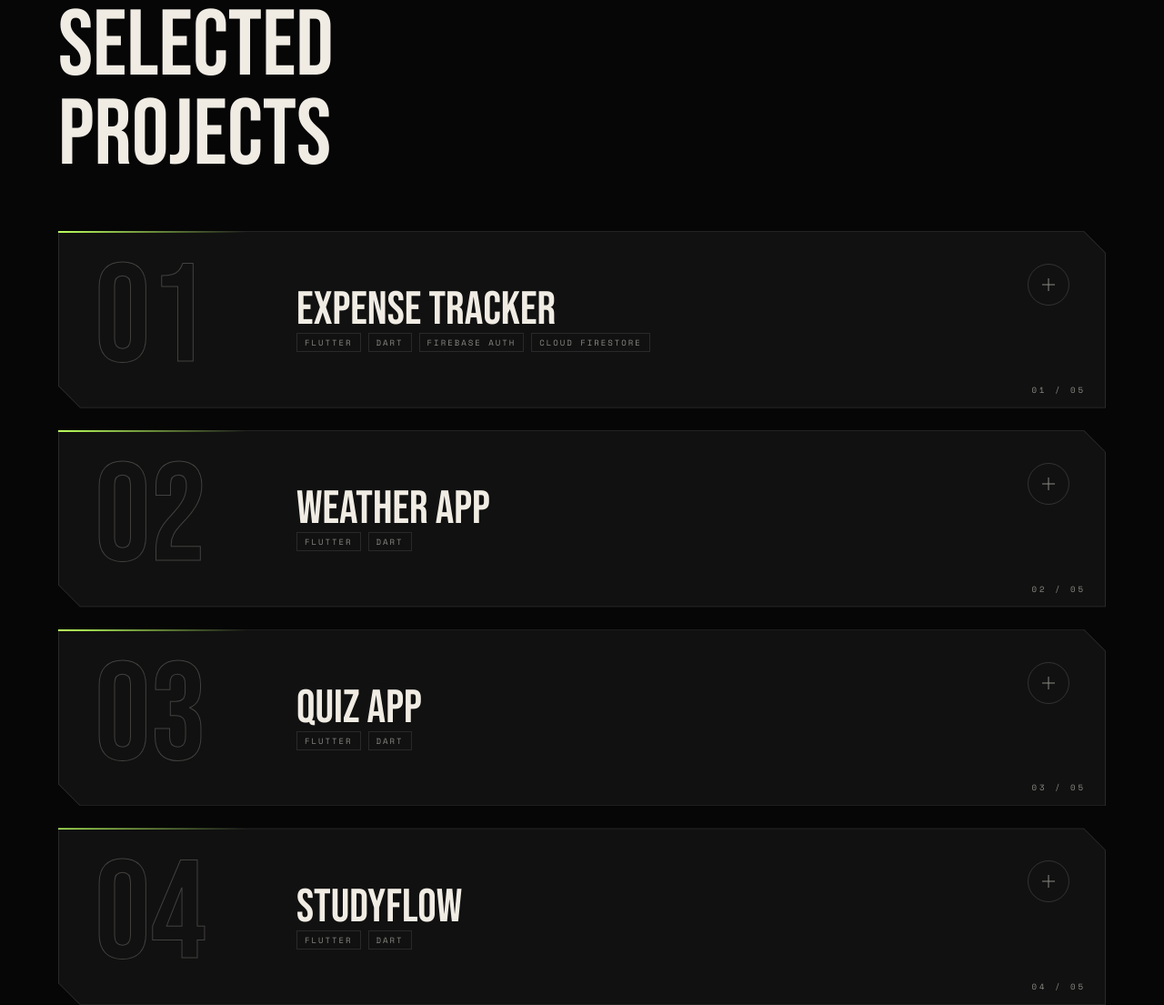
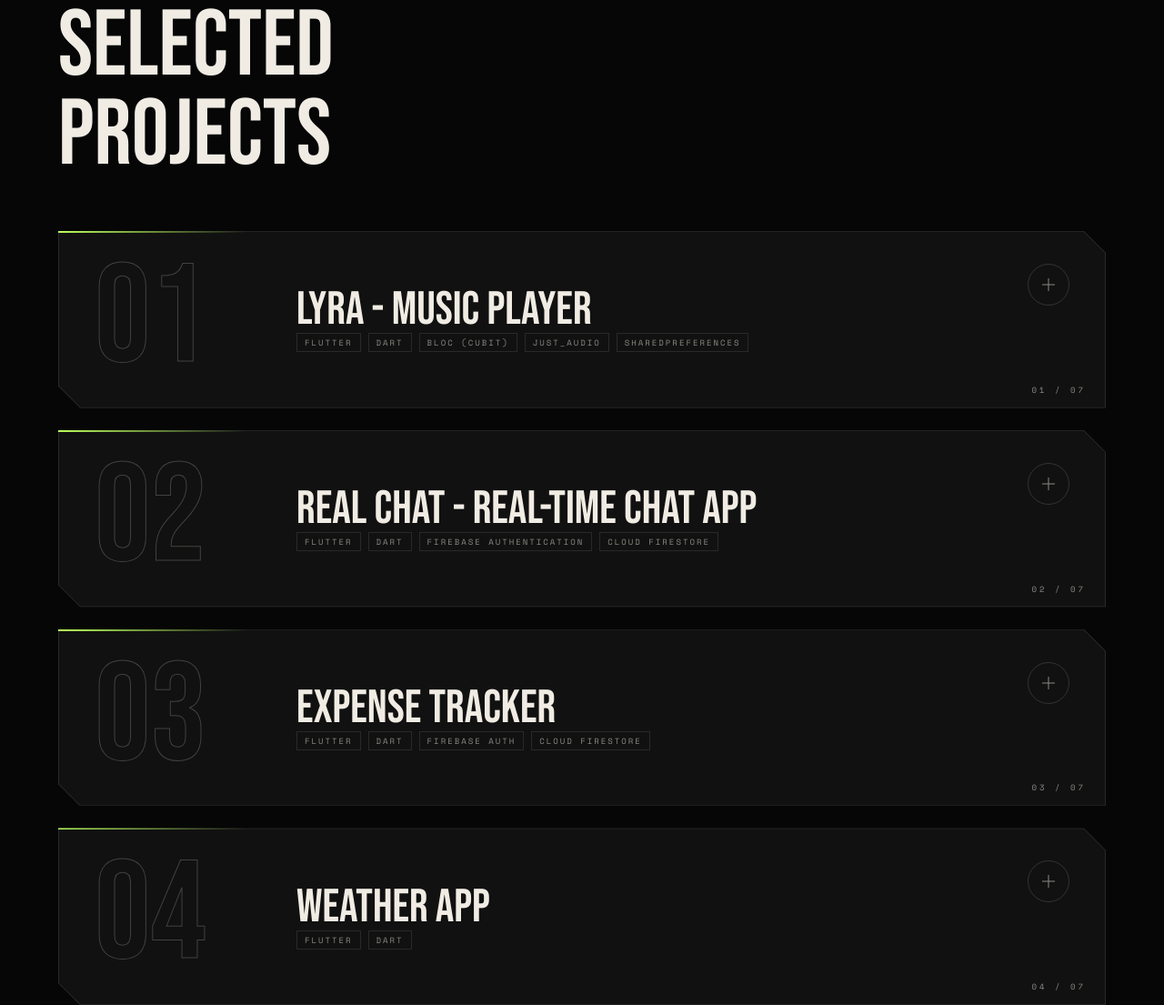
Before and after one commit to MUfoysal/portfolio, a plain HTML site: page index.html in a window 1280 px wide. Shown: the part 2684-3789 px from the top of the page at 91% size. Drawn offline with nearby package versions, Linux system fonts and the light colour scheme; animation ran at ten frames a second.

Commit message:
feat: add Real Chat and LYRA to portfolio projects

```diff
--- a/index.html
+++ b/index.html
@@ -846,7 +846,20 @@ safe(function(){
 });
 
 const projects=[
-
+{
+  title: 'LYRA - Music Player',
+  description: 'An offline music player built with Flutter and Dart, featuring a premium dark UI, local music playback, favorites, search, and a personalized music library.',
+  tags: ['Flutter', 'Dart', 'Bloc (Cubit)', 'just_audio', 'SharedPreferences'],
+  github: 'https://github.com/MUfoysal/lyra',
+  live: ''
+},
+{
+  title: 'Real Chat - Real-Time Chat App',
+  description: 'A real-time chat application built with Flutter and Firebase, featuring a premium dark UI, user authentication, people discovery, one-to-one messaging, and user profiles.',
+  tags: ['Flutter', 'Dart', 'Firebase Authentication', 'Cloud Firestore'],
+  github: 'https://github.com/MUfoysal/real-chat',
+  live: ''
+},
 {
   title: 'Expense Tracker',
   description: 'A personal finance app built with Flutter and Firebase to track income, expenses, and manage transactions.',
```
